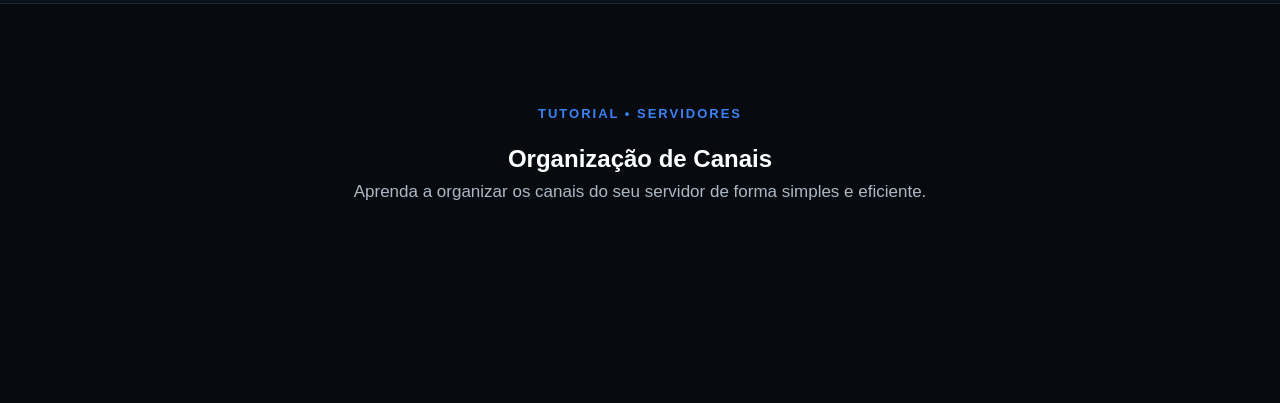
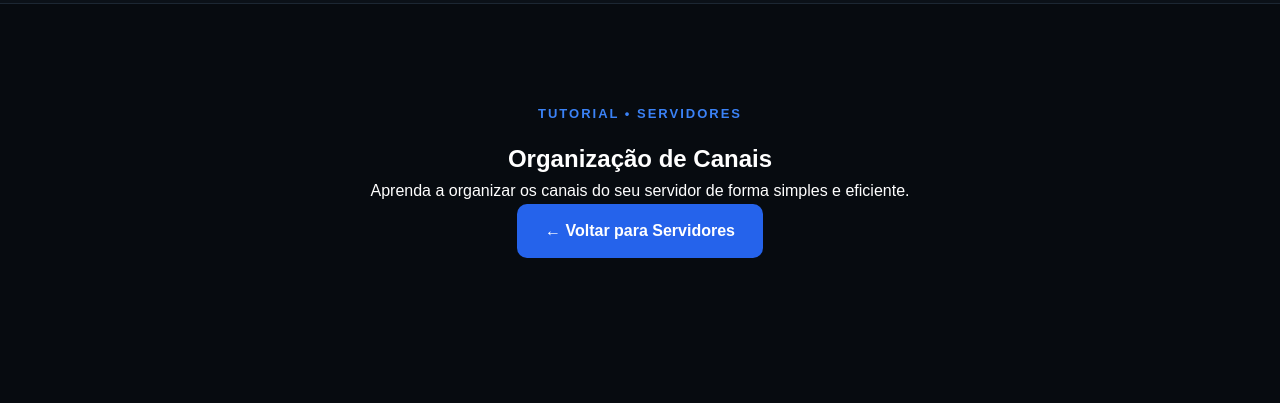
Before and after one commit to centralplusdev/CentralTec, a plain HTML site: page canais.html in a window 1280 px wide. Shown: the part 72-475 px from the top of the page. Drawn offline with Linux system fonts and the light colour scheme.

Commit message:
Update canais.html

```diff
--- a/canais.html
+++ b/canais.html
@@ -1,4 +1,3 @@
-
 <!DOCTYPE html>
 <html lang="pt-BR">
 
@@ -40,6 +39,10 @@
                 de forma simples e eficiente.
             </p>
 
+            <a href="servidores.html" class="botao">
+                ← Voltar para Servidores
+            </a>
+
         </section>
 
 
@@ -48,58 +51,42 @@
             <div class="cards">
 
                 <div class="card">
-
                     <div class="icone">📁</div>
-
                     <h3>1. Crie categorias</h3>
-
                     <p>
                         Separe os canais em categorias para
                         deixar o servidor organizado.
                     </p>
-
                 </div>
 
 
                 <div class="card">
-
                     <div class="icone">💬</div>
-
                     <h3>2. Crie canais de texto</h3>
-
                     <p>
                         Use canais de texto para mensagens,
                         informações e conversas.
                     </p>
-
                 </div>
 
 
                 <div class="card">
-
                     <div class="icone">🔊</div>
-
                     <h3>3. Crie canais de voz</h3>
-
                     <p>
                         Crie canais de voz para conversas
                         e reuniões da comunidade.
                     </p>
-
                 </div>
 
 
                 <div class="card">
-
                     <div class="icone">📌</div>
-
                     <h3>4. Organize os canais</h3>
-
                     <p>
                         Coloque os canais mais importantes
                         em posições fáceis de encontrar.
                     </p>
-
                 </div>
 
             </div>
```
